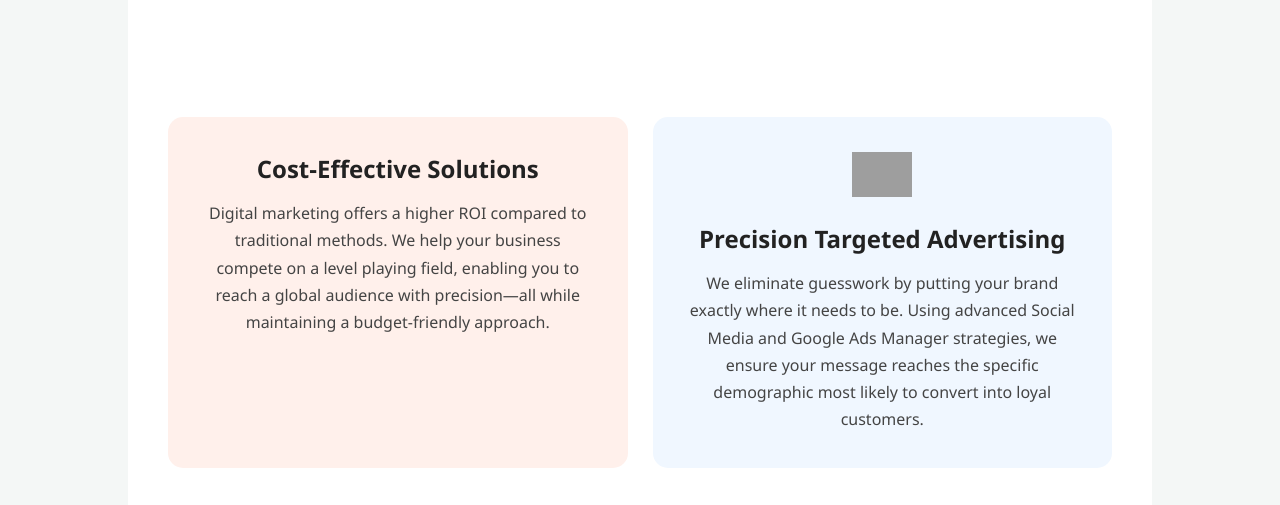
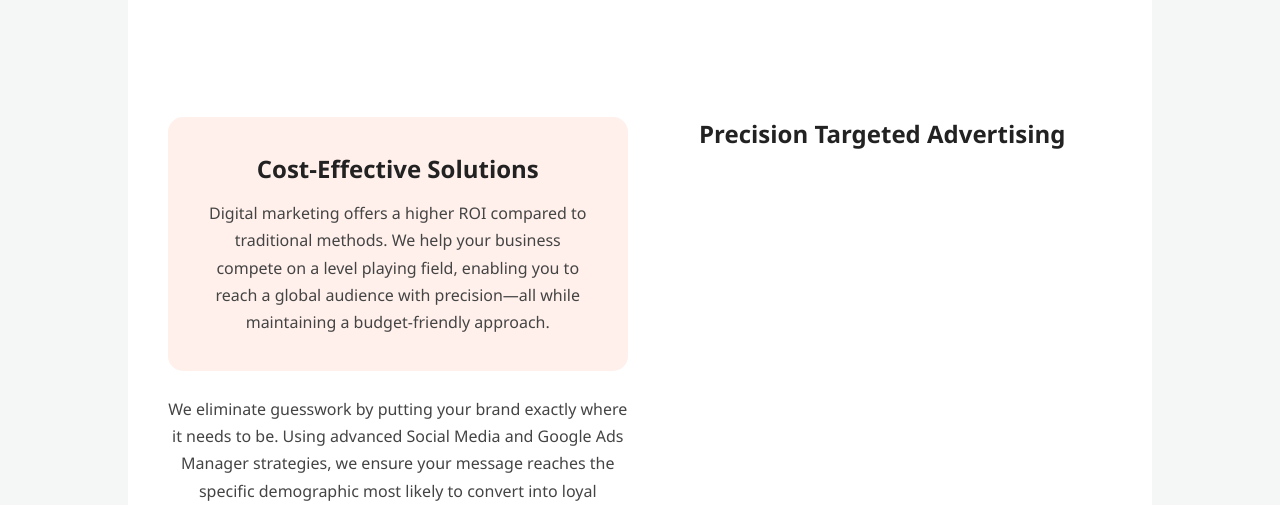
Before and after one commit to siyamagency1/siyam-agency, a plain HTML site: page index.html in a window 1280 px wide. Shown: the part 1693-2198 px from the top of the page. Drawn offline with Linux system fonts and the light colour scheme; grey boxes are pictures that could not be loaded.

Commit message:
Update index.html

```diff
--- a/index.html
+++ b/index.html
@@ -71,10 +71,7 @@
                 </p>
             </div>
 
-            <div class="feature-card targeted-ads">
-                <div class="feature-icon">
-                    <img src="https://cdn-icons-png.flaticon.com/512/196/196759.png" alt="Target Icon">
-                </div>
+
                 <h3 class="feature-title">Precision Targeted Advertising</h3>
                 <p class="feature-text">
                     We eliminate guesswork by putting your brand exactly where it needs to be. Using advanced Social Media and Google Ads Manager strategies, we ensure your message reaches the specific demographic most likely to convert into loyal customers.
```
